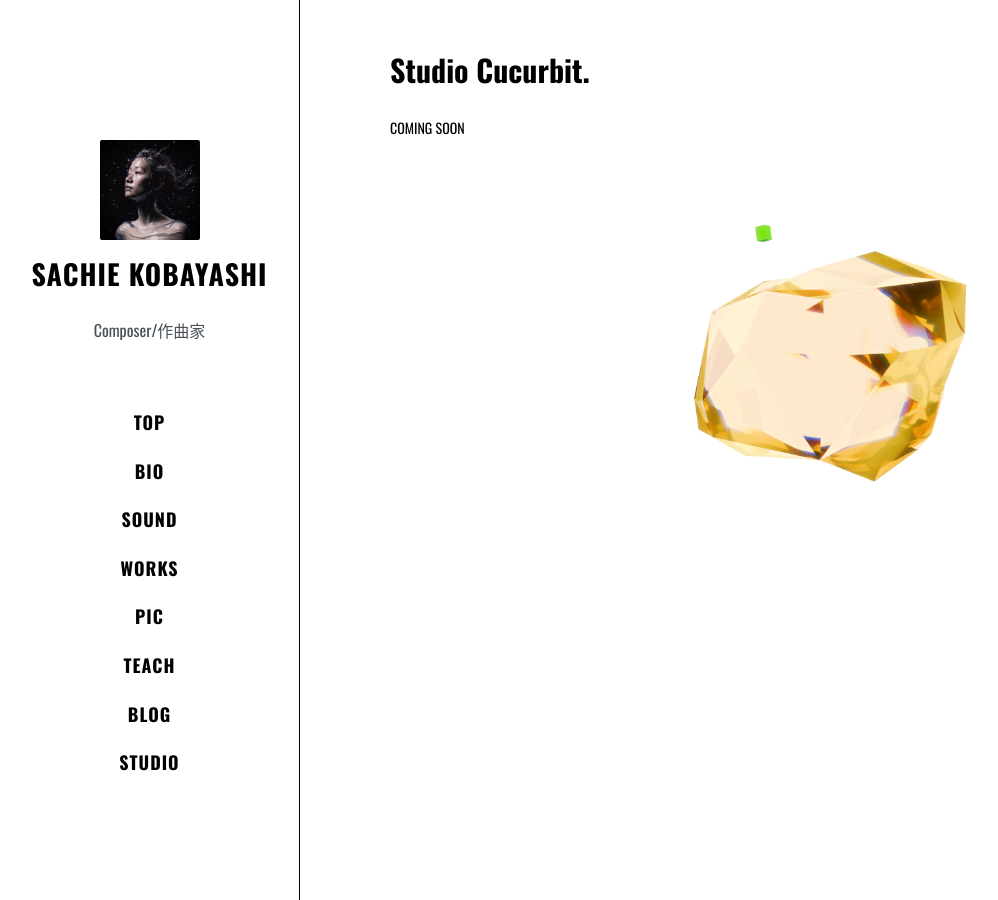
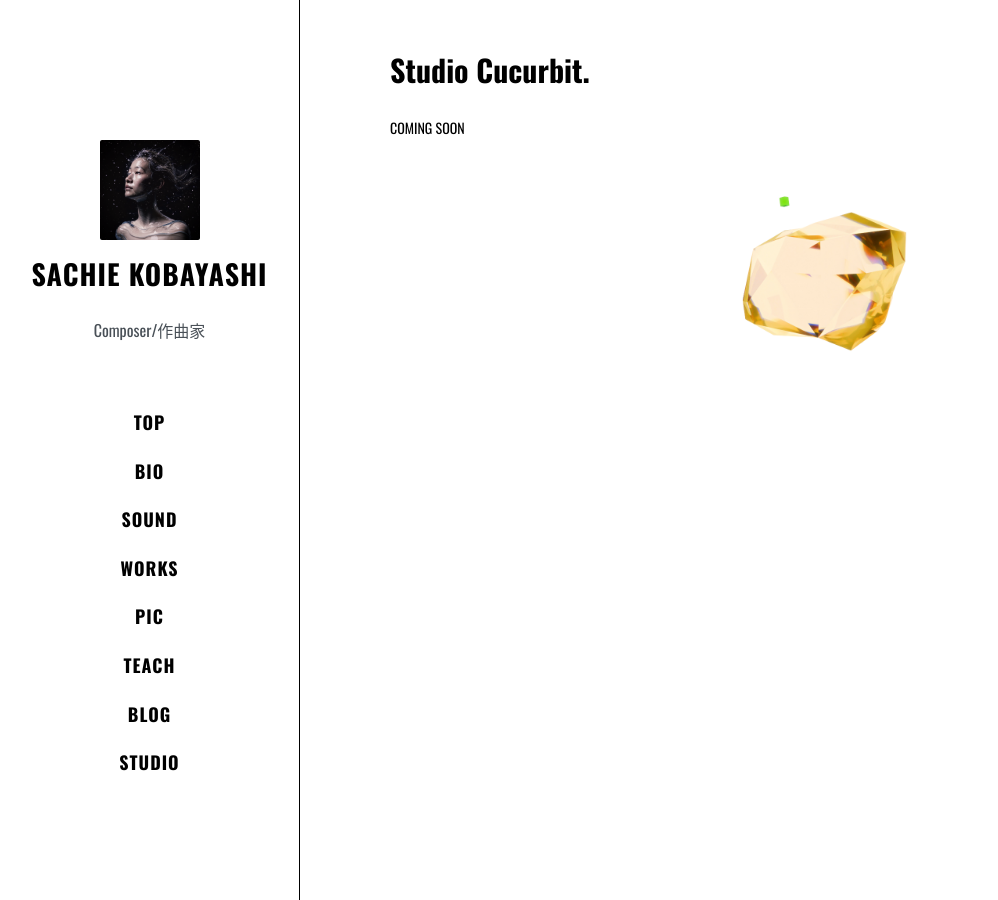
Before and after one commit to kbys88/kbys88.github.io, a Jekyll site: the page built from Cucurbitaceae.md, in a window 1280 px wide. Shown: the whole page, without its empty margins (0-998 px from the left). Built offline with Jekyll 4.4.1, drawn with Linux system fonts in a browser that asks for light colours; nearby versions of some CDN libraries; some web fonts are replaced.

Commit message:
Update Cucurbitaceae.md

```diff
--- a/Cucurbitaceae.md
+++ b/Cucurbitaceae.md
@@ -6,5 +6,5 @@
 
 COMING SOON
 <p align="center">
-  <img src="https://raw.githubusercontent.com/kbys88/kbys88.github.io/main/images/cucurbit.png" width="50%">
+  <img src="https://raw.githubusercontent.com/kbys88/kbys88.github.io/main/images/cucurbit.png" width="30%">
 </p>
```
